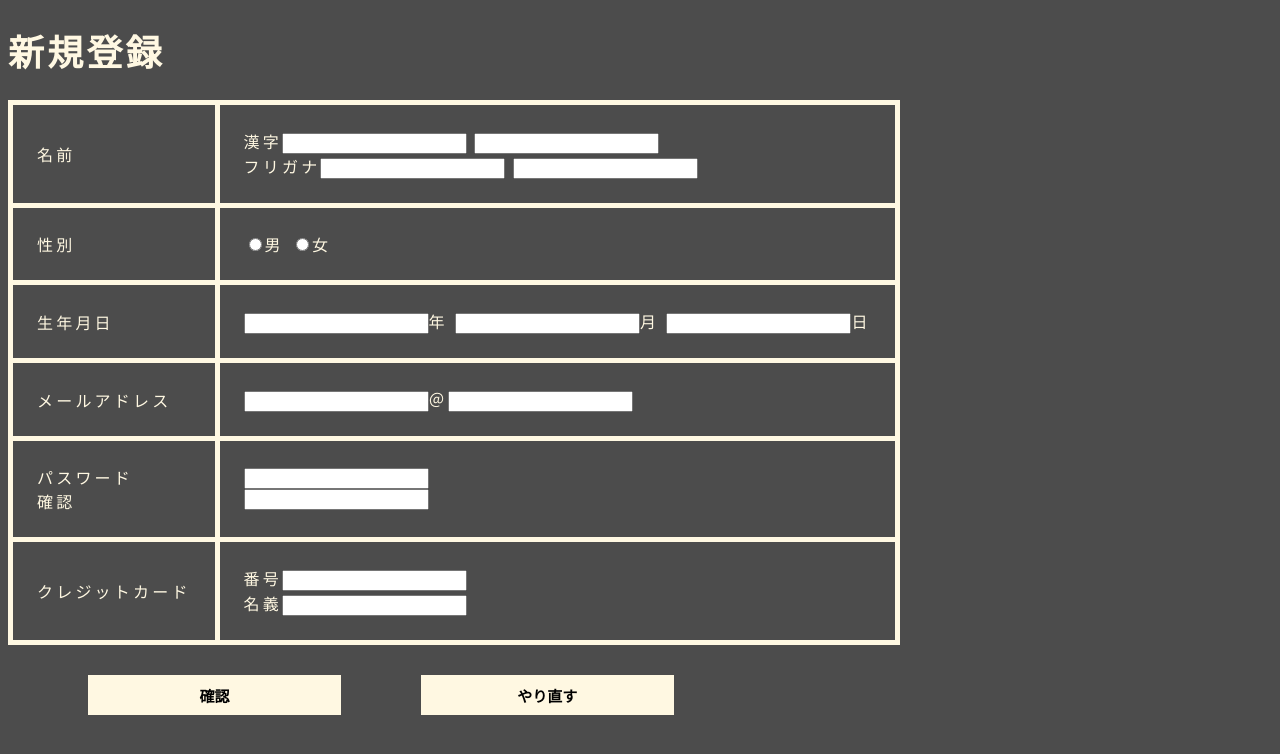
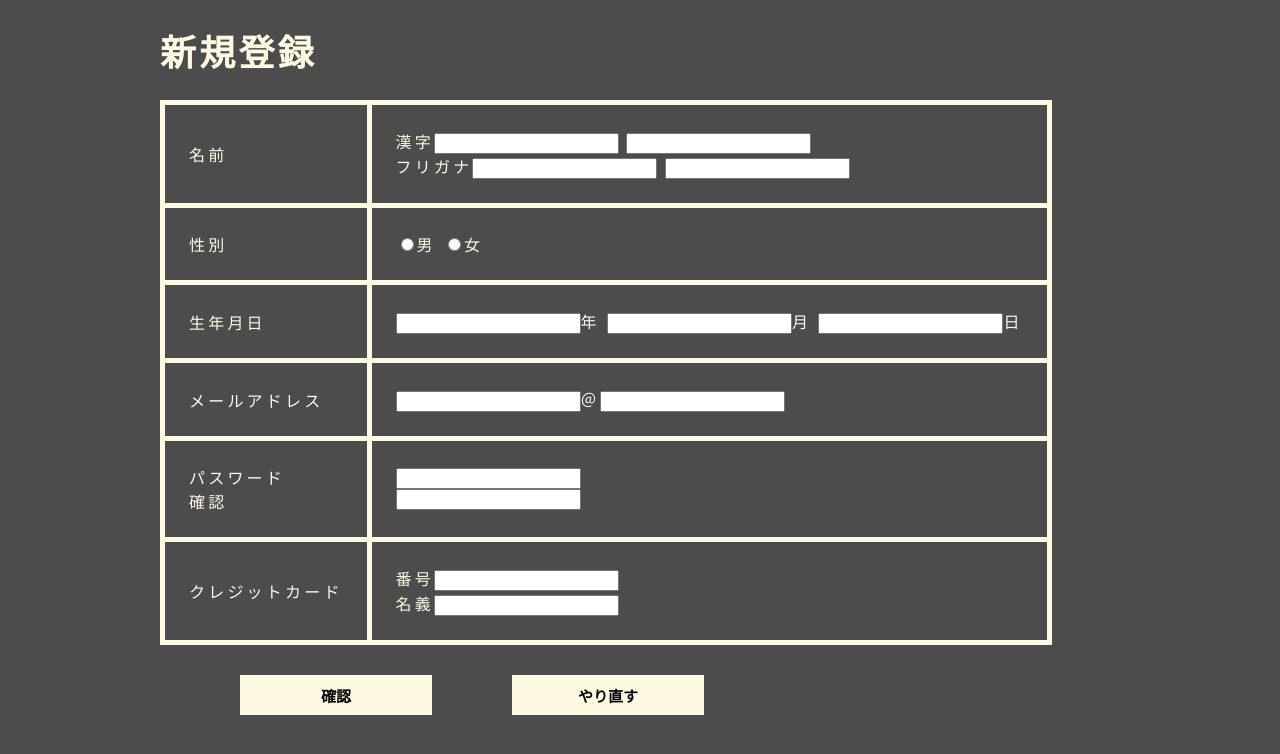
Before and after one commit to HALcinemas/test, a PHP site: page /pages/sinkitouroku.html in a window 1280 px wide. Shown: the top 754 px of the page. Run offline with PHP 8.4, Linux system fonts and the light colour scheme; style sheets or scripts are compiled from the project's sources.

Commit message:
no message

```diff
--- a/halcinemas_web/scss/style.scss
+++ b/halcinemas_web/scss/style.scss
@@ -263,6 +263,8 @@ $mainColor: #3d3c3c;
   background-color: $mainColor;
 }
 */  .sinki {
+    width: 960px;
+    margin: 0 auto;
     color: $siro;
     .sinki_h1{
       font-size: 18px;
```
